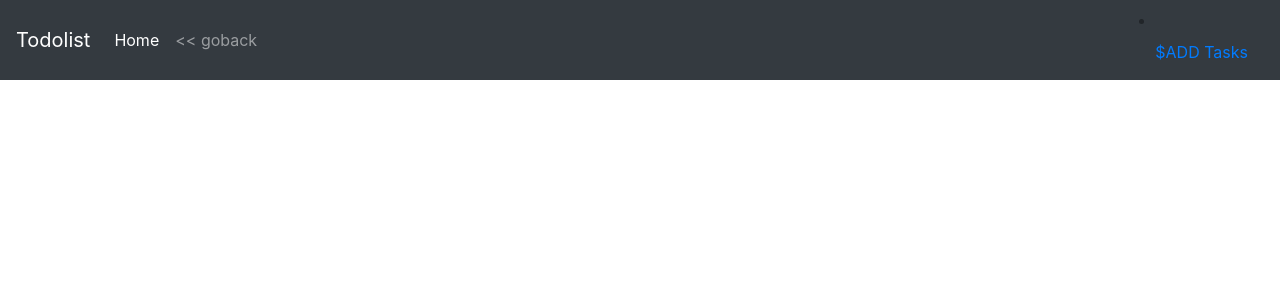
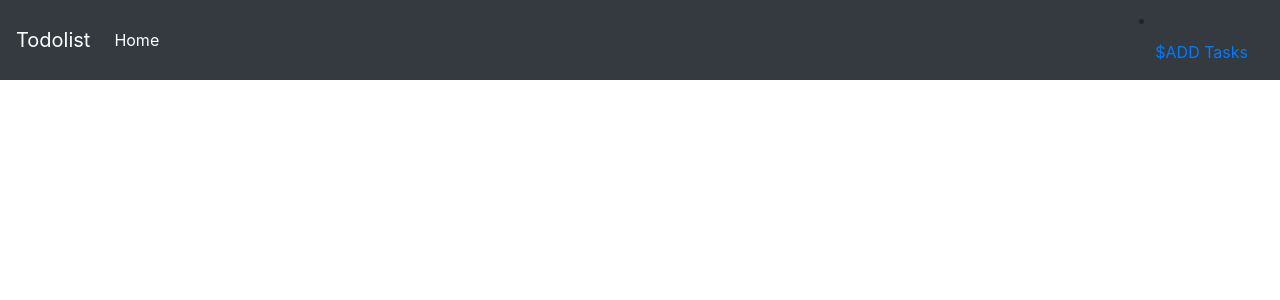
Before and after one commit to dastha456/todo-list, a Django app: template templates/base.html in a window 1280 px wide. Shown: the top 300 px of the page. Run offline with Django 3.2, Linux system fonts and the light colour scheme; the template is opened without the code that fills it, so the values that code supplies are empty; some libraries are stand-ins or nearby versions.

Commit message:
Update base.html

```diff
--- a/templates/base.html
+++ b/templates/base.html
@@ -1,12 +1,14 @@
+{% load staticfiles %}
 <html>
 <head>
-{% load staticfiles %}
+
 <link rel= 'stylesheet' href="{%static 'css/base.css'%}"
 <script src="https://code.jquery.com/jquery-3.3.1.slim.min.js" </script>
 <script src="https://cdnjs.cloudflare.com/ajax/libs/popper.js/1.14.3/umd/popper.min.js" </script>
 <script src="https://stackpath.bootstrapcdn.com/bootstrap/4.1.1/js/bootstrap.min.js" </script>
 <link rel="stylesheet" href="https://stackpath.bootstrapcdn.com/bootstrap/4.1.1/css/bootstrap.min.css" >
-
+<head>
+    <body>
 
     <nav class="navbar navbar-expand-md navbar-dark bg-dark mb-4">
       <a class="navbar-brand" href="#">Todolist</a>
@@ -18,10 +20,6 @@
           <li class="nav-item active">
             <a class="nav-link" href="/todos">Home </a>
           </li>
-          <li class="nav-item">
-            <a class="nav-link" href="/todos"> << goback </a>
-          </li>
-
         </ul>
         <li class="nav-item">
           <a class="nav-link" href="/todos/todocreate"> $ADD Tasks</a>
@@ -30,5 +28,5 @@
     </nav>
 {% block content%}
 {%endblock %}
-</head>
+    </body>
 </html>
```
